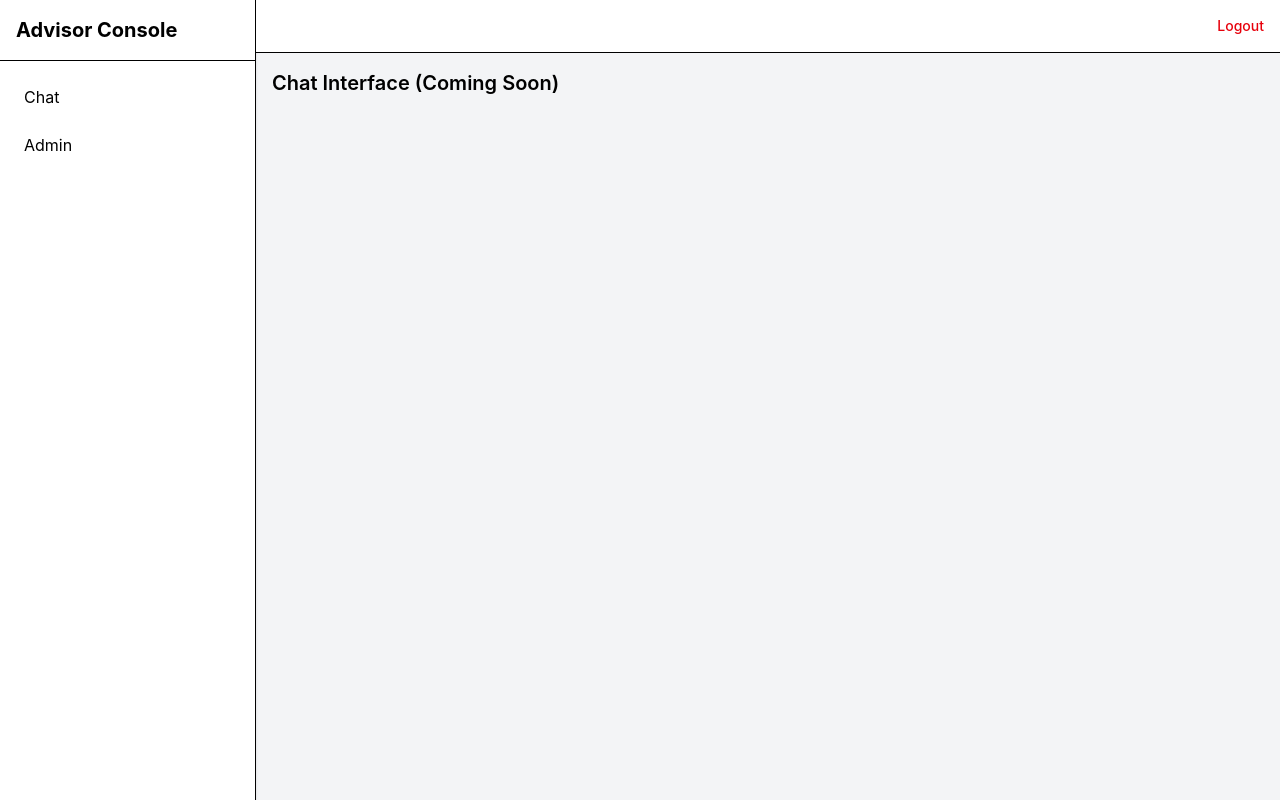
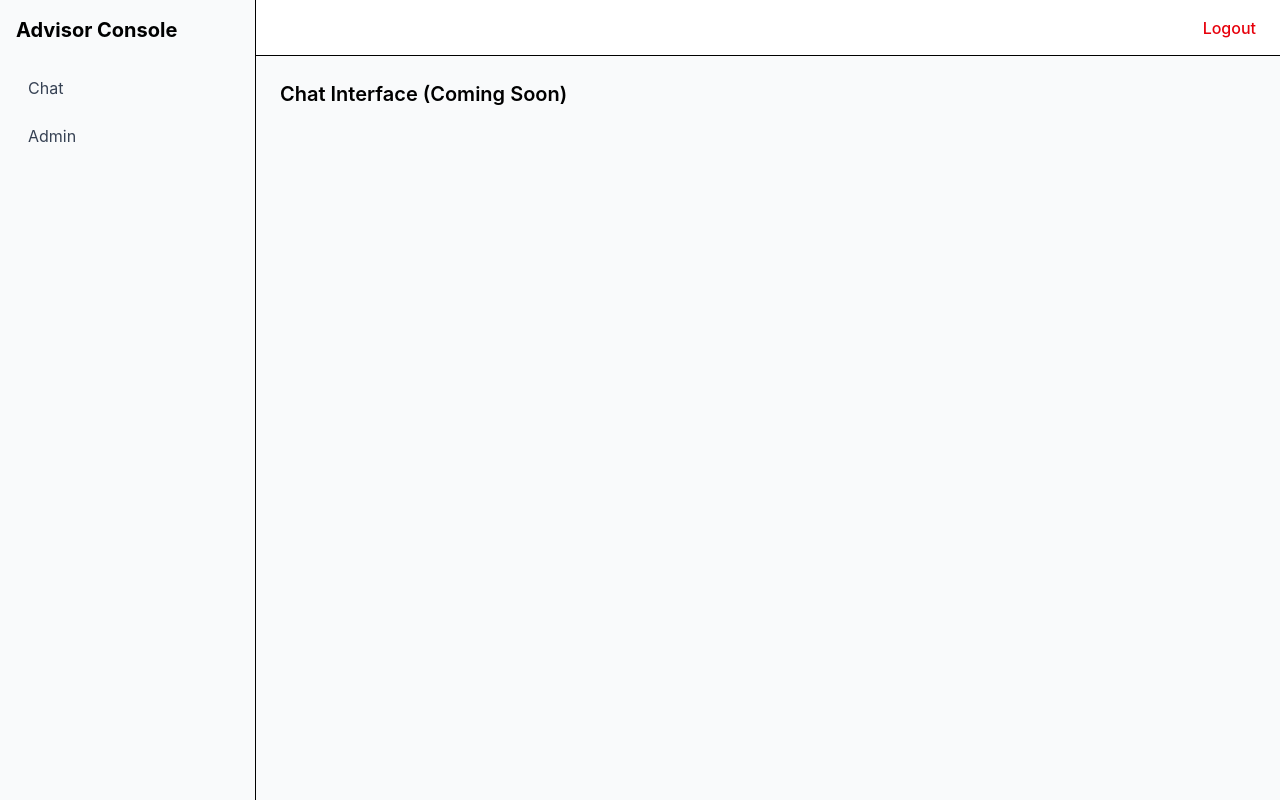
Before and after one commit to RedGla/Advisor-Console, a React (Vite) app in the folder frontend/: page / in a window 1280 px wide. Built offline with nearby package versions, Linux system fonts and the light colour scheme; no server answers.

Commit message:
feat: connect login form and logout button to backend auth endpoints

```diff
--- a/frontend/src/components/AppShell.tsx
+++ b/frontend/src/components/AppShell.tsx
@@ -1,28 +1,59 @@
-import { Outlet, Link } from 'react-router-dom';
+import React from "react";
+import { Outlet, useNavigate, Link } from "react-router-dom";
+import { apiClient } from "../api/client";
 
 export default function AppShell() {
+  const navigate = useNavigate();
+
+  const handleLogout = async () => {
+    try {
+      await apiClient.post("/auth/logout");
+    } catch (err) {
+      console.error("Logout error:", err);
+    } finally {
+      // Always redirect to login page after logout attempt
+      navigate("/login");
+    }
+  };
+
   return (
-    <div className="flex h-screen bg-gray-100">
+    <div className="flex h-screen w-full">
       {/* Sidebar */}
-      <div className="w-64 bg-white border-r shadow-sm">
-        <div className="p-4 text-xl font-bold border-b">Advisor Console</div>
-        <nav className="p-4 space-y-2">
-          <Link to="/" className="block p-2 rounded hover:bg-gray-100">Chat</Link>
-          <Link to="/admin" className="block p-2 rounded hover:bg-gray-100">Admin</Link>
-        </nav>
-      </div>
+      <aside className="w-64 border-r bg-gray-50 p-4 flex flex-col justify-between">
+        <div>
+          <h1 className="text-xl font-bold mb-6">Advisor Console</h1>
+          <nav className="space-y-2">
+            <Link
+              to="/"
+              className="block rounded px-3 py-2 text-gray-700 hover:bg-gray-200"
+            >
+              Chat
+            </Link>
+            <Link
+              to="/admin"
+              className="block rounded px-3 py-2 text-gray-700 hover:bg-gray-200"
+            >
+              Admin
+            </Link>
+          </nav>
+        </div>
+      </aside>
 
-      {/* Main Content */}
-      <div className="flex-1 flex flex-col">
-        {/* Top Nav */}
-        <header className="flex justify-end p-4 bg-white border-b">
-          <button className="text-sm font-medium text-red-600 hover:underline">
+      {/* Main Content Area */}
+      <div className="flex flex-1 flex-col">
+        {/* Header with Logout Button */}
+        <header className="flex h-14 items-center justify-between border-b px-6 bg-white">
+          <div />
+          <button
+            onClick={handleLogout}
+            className="font-medium text-red-600 hover:text-red-800"
+          >
             Logout
           </button>
         </header>
 
-        {/* Child pages (Chat or Admin) render here */}
-        <main className="flex-1 p-4 overflow-auto">
+        {/* Page Views (Chat / Admin) */}
+        <main className="flex-1 overflow-auto p-6 bg-gray-50">
           <Outlet />
         </main>
       </div>
--- a/frontend/src/pages/Login.tsx
+++ b/frontend/src/pages/Login.tsx
@@ -1,64 +1,74 @@
-import { useState } from 'react';
+import React, { useState } from "react";
+import { useNavigate } from "react-router-dom";
+import { apiClient } from "../api/client";
 
 export default function Login() {
-  const [email, setEmail] = useState('');
-  const [password, setPassword] = useState('');
-  const [error, setError] = useState('');
-  const [isLoading, setIsLoading] = useState(false);
+  const [email, setEmail] = useState("");
+  const [password, setPassword] = useState("");
+  const [error, setError] = useState<string | null>(null);
+  const [loading, setLoading] = useState(false);
+  const navigate = useNavigate();
 
-  const handleLogin = async (e: React.FormEvent) => {
+  const handleSubmit = async (e: React.FormEvent) => {
     e.preventDefault();
-    setIsLoading(true);
-    setError('');
+    setError(null);
+    setLoading(true);
 
-    // We will wire this to Axios and the backend shortly
-    console.log("Attempting login with:", email, password);
-
-    setTimeout(() => {
-        setIsLoading(false);
-    }, 1000);
+    try {
+      await apiClient.post("/auth/login", { email, password });
+      // On success, redirect to the main chat interface
+      navigate("/");
+    } catch (err: any) {
+      setError(
+        err.response?.data?.detail || "Invalid email or password. Please try again."
+      );
+    } finally {
+      setLoading(false);
+    }
   };
 
   return (
-    <div className="flex min-h-screen items-center justify-center bg-gray-50">
+    <div className="flex min-h-screen items-center justify-center bg-gray-100">
       <div className="w-full max-w-md rounded-lg bg-white p-8 shadow-md">
-        <h2 className="mb-6 text-center text-2xl font-bold text-gray-900">Sign in to Advisor</h2>
+        <h2 className="mb-6 text-center text-2xl font-bold text-gray-800">
+          Sign in to Advisor
+        </h2>
 
         {error && (
-          <div className="mb-4 rounded bg-red-50 p-3 text-sm text-red-600">
+          <div className="mb-4 rounded bg-red-100 p-3 text-sm text-red-700">
             {error}
           </div>
         )}
 
-        <form onSubmit={handleLogin} className="space-y-4">
+        <form onSubmit={handleSubmit} className="space-y-4">
           <div>
-            <label className="mb-1 block text-sm font-medium text-gray-700">Email</label>
+            <label className="block text-sm font-medium text-gray-700">Email</label>
             <input
               type="email"
+              required
               value={email}
               onChange={(e) => setEmail(e.target.value)}
-              className="w-full rounded-md border border-gray-300 p-2 focus:border-blue-500 focus:outline-none focus:ring-1 focus:ring-blue-500"
-              required
+              className="mt-1 w-full rounded-md border border-gray-300 p-2 focus:border-blue-500 focus:outline-none"
             />
           </div>
 
           <div>
-            <label className="mb-1 block text-sm font-medium text-gray-700">Password</label>
+            <label className="block text-sm font-medium text-gray-700">Password</label>
             <input
               type="password"
+              required
               value={password}
               onChange={(e) => setPassword(e.target.value)}
-              className="w-full rounded-md border border-gray-300 p-2 focus:border-blue-500 focus:outline-none focus:ring-1 focus:ring-blue-500"
-              required
+              className="mt-1 w-full rounded-md border border-gray-300 p-2 focus:border-blue-500 focus:outline-none"
             />
           </div>
 
           <button
             type="submit"
-            disabled={isLoading}
-            className="w-full rounded-md bg-blue-600 p-2 text-white hover:bg-blue-700 focus:outline-none disabled:bg-blue-300"
+            disabled={loading}
+            className="w-full rounded-md bg-blue-600 py-2 font-medium text-white hover:bg-blue-700 disabled:opacity-50"
           >
-            {isLoading ? 'Signing in...' : 'Sign In'}
+            {loading ? "Signing in..." : "Sign In"}
           </button>
         </form>
       </div>
```
